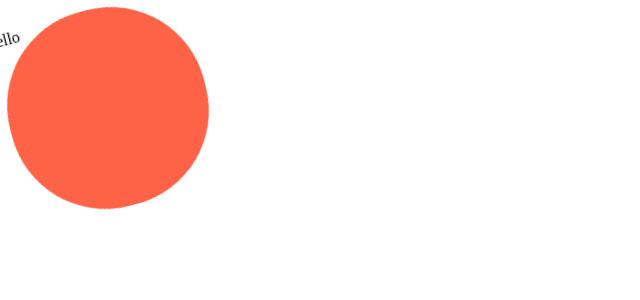
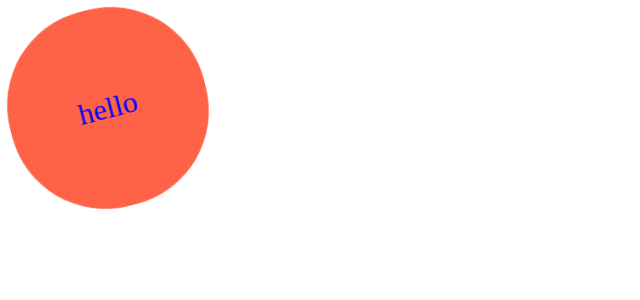
Before and after one commit to daeyeub/react-masterclasses, a React (Create React App) app: page / in a window 1280 px wide. Shown: the top 300 px of the page, without its empty margins (0-640 px from the left). Built offline with nearby package versions, Linux system fonts and the light colour scheme.

Commit message:
#2.5 Pseudo Selectors part Two

```diff
--- a/src/App.js
+++ b/src/App.js
@@ -13,18 +13,31 @@ const rotationAnimation = keyframes`
  border-radius:100px;
  }
 `;
+const Hello = styled.span`
+  font-size: 30px;
+`;
 const Box = styled.div`
   height: 200px;
   width: 200px;
   background-color: tomato;
   animation: ${rotationAnimation} 0.5s linear infinite;
+  text-align: center;
+  display: flex;
+  justify-content: center;
+  align-items: center;
+  ${Hello} {
+    color: blue;
+    &:hover {
+      color: red;
+    }
+  }
 `;
 
 function App() {
   return (
     <Wrapper>
       <Box>
-        <span>hello</span>
+        <Hello>hello</Hello>
       </Box>
     </Wrapper>
   );
```
